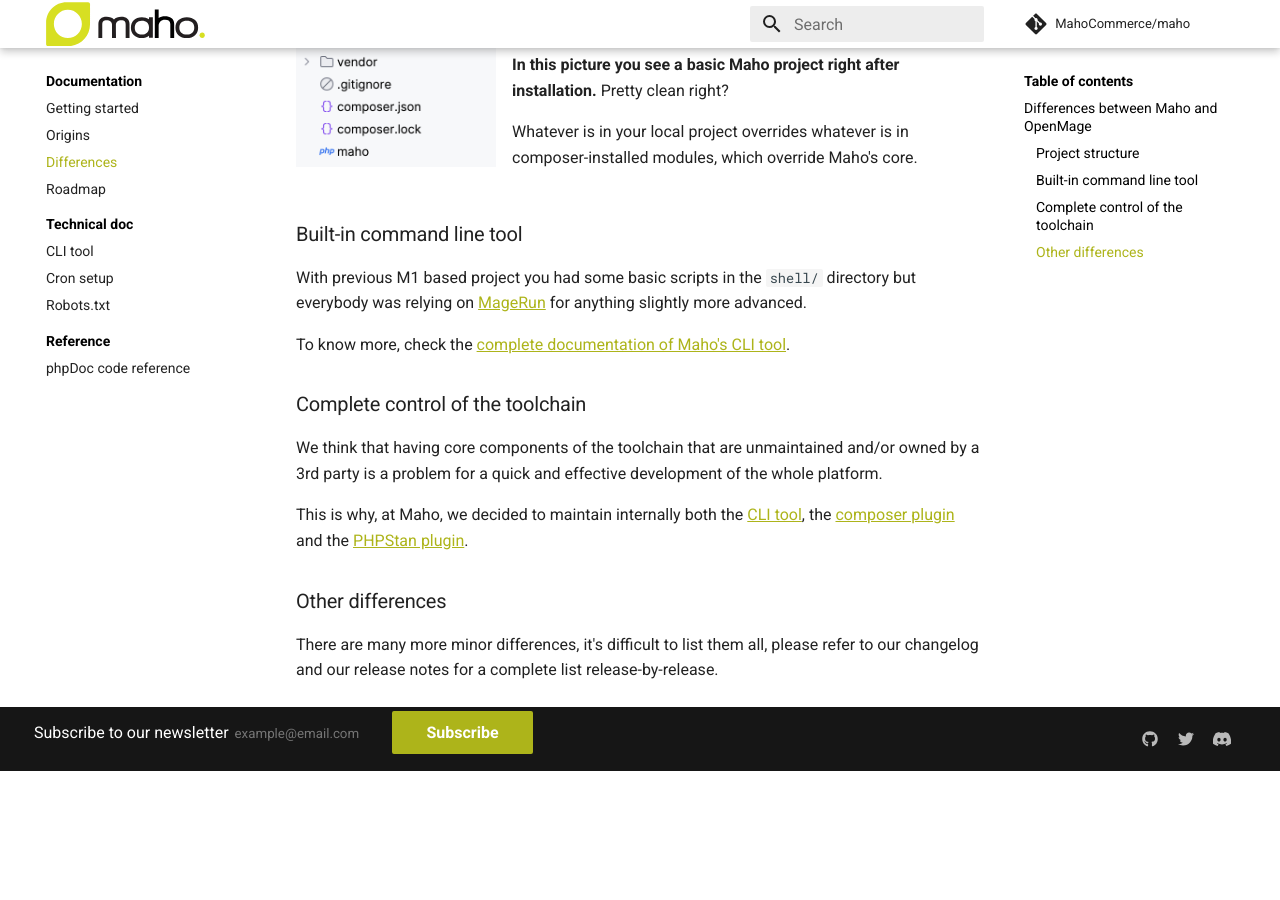
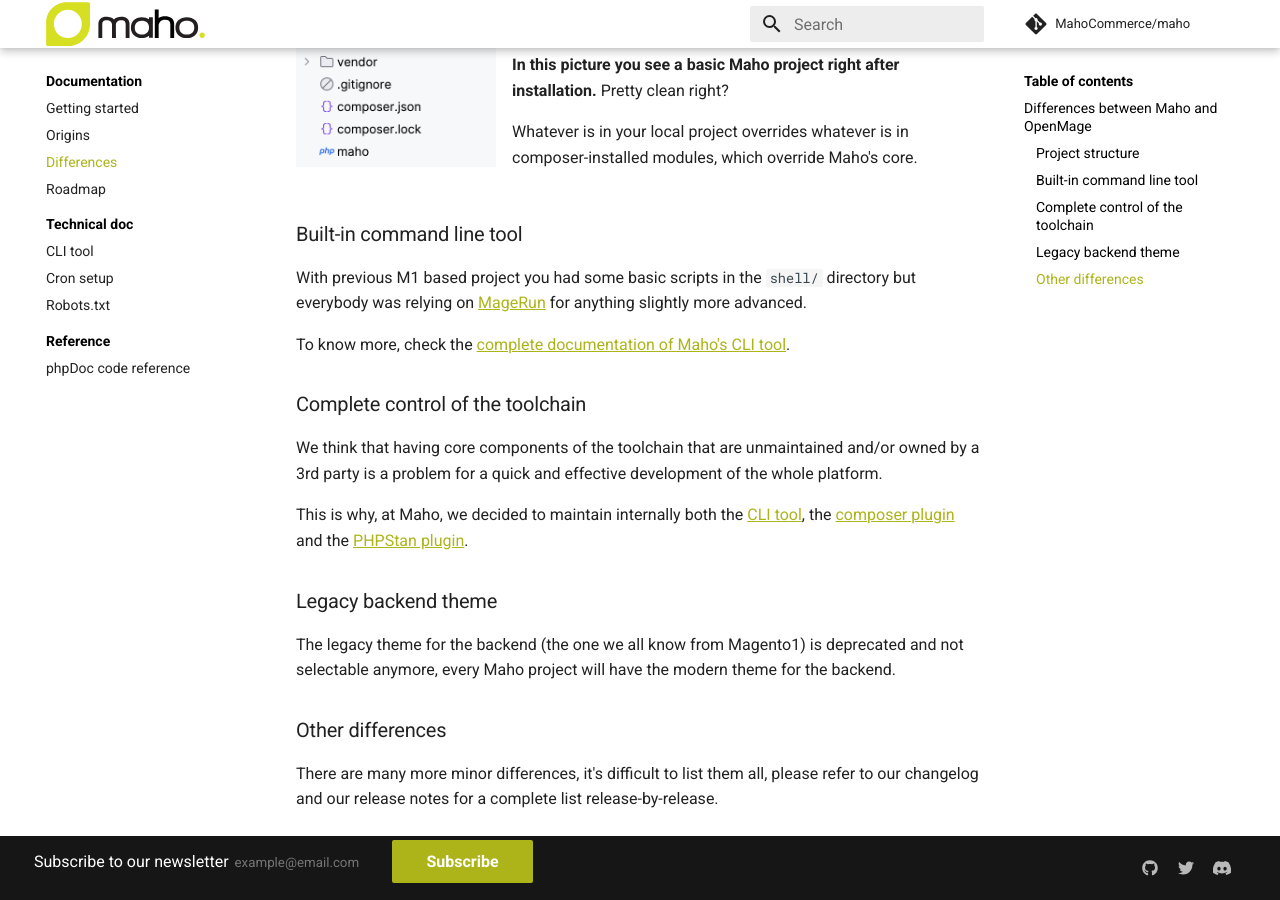
Before and after one commit to MahoCommerce/mahocommerce.com, an MkDocs documentation site: the page built from docs/differences.md, in a window 1280 px wide and 900 px high, scrolled down 691 px. Built offline with MkDocs 1.6.1 and Material for MkDocs 9.7.7, drawn with Linux system fonts in a browser that asks for light colours; comment, search, counter and statistics services are not loaded; before the commit the page ends 1462 px from its top, so only the background shows below that.

Commit message:
differences

```diff
--- a/docs/differences.md
+++ b/docs/differences.md
@@ -43,6 +43,11 @@
 [composer plugin](https://github.com/MahoCommerce/maho-composer-plugin){:target="_blank"} and the
 [PHPStan plugin](https://github.com/MahoCommerce/maho-phpstan-plugin){:target="_blank"}.
 
+### Legacy backend theme
+
+The legacy theme for the backend (the one we all know from Magento1) is deprecated and not selectable anymore,
+every Maho project will have the modern theme for the backend.
+
 ### Other differences
 
 There are many more minor differences, it's difficult to list them all, please refer to our changelog and our release
```
